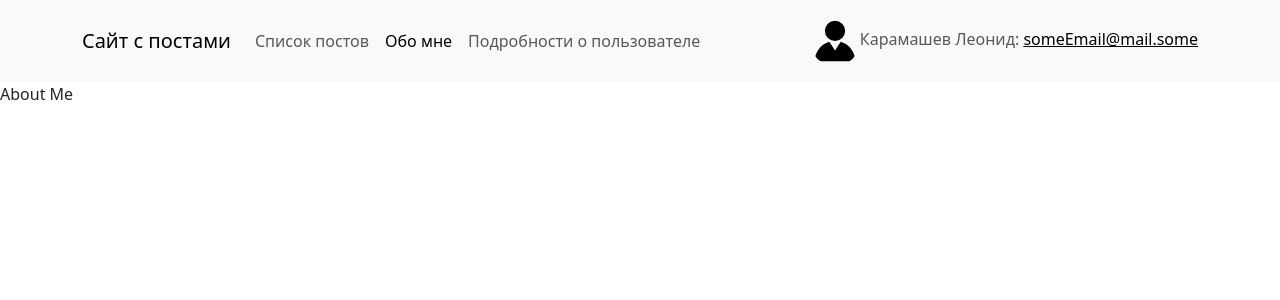
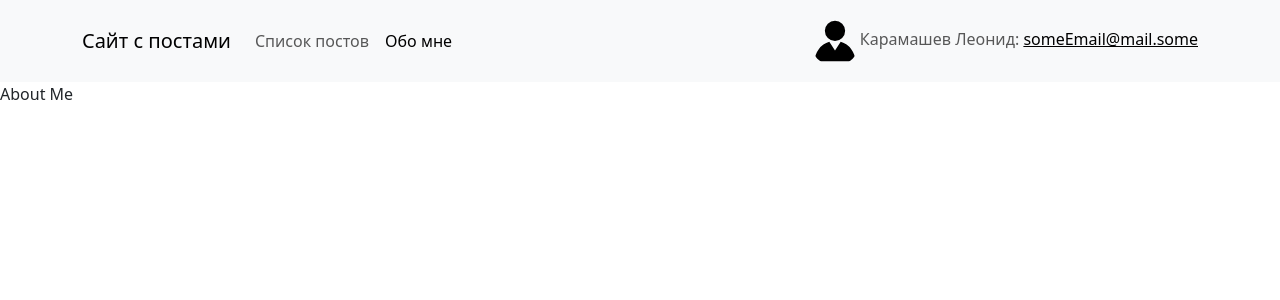
Before and after one commit to WebDevRun/posts, a React (Vite) app: page /about-me in a window 1280 px wide. Shown: the top 300 px of the page. Built offline with nearby package versions, Linux system fonts and the light colour scheme.

Commit message:
refactor: remove about-user link

```diff
--- a/src/components/Header/index.tsx
+++ b/src/components/Header/index.tsx
@@ -24,9 +24,6 @@ export const Header: FC = () => {
             <LinkContainer to="about-me">
               <Nav.Link>Обо мне</Nav.Link>
             </LinkContainer>
-            <LinkContainer to="about-user">
-              <Nav.Link>Подробности о пользователе</Nav.Link>
-            </LinkContainer>
           </Nav>
           <Navbar.Text>
             <Image
```
